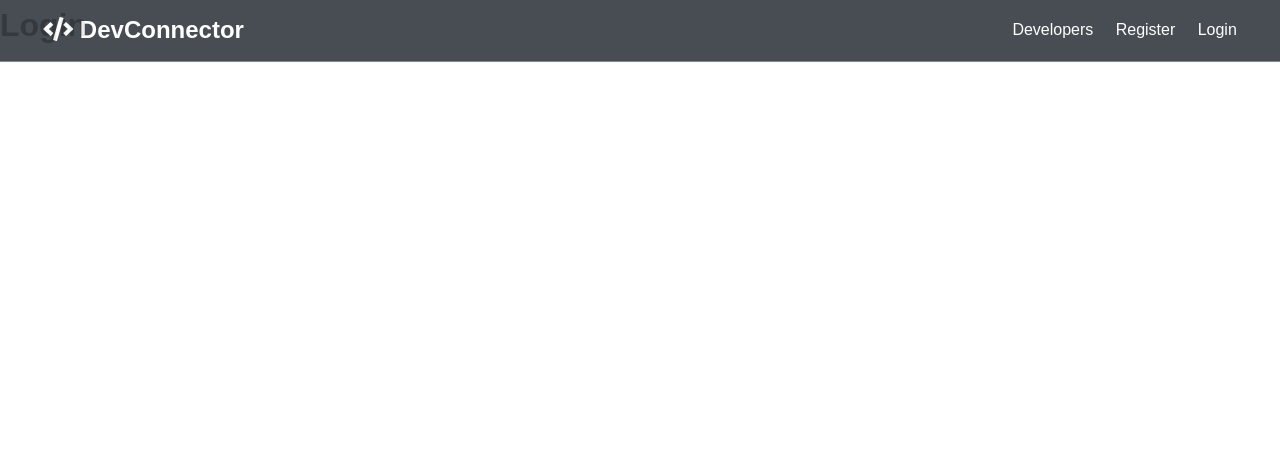
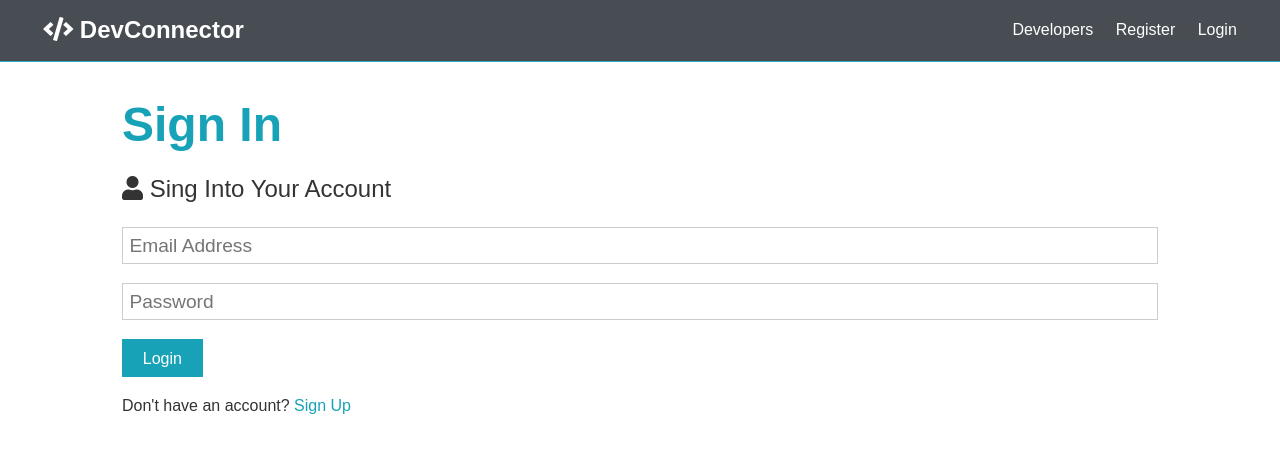
Before and after one commit to irehmanullah/Dev-Connector, a React (Create React App) app in the folder client/: page /login in a window 1280 px wide. Shown: the top 452 px of the page. Built offline with nearby package versions, Linux system fonts and the light colour scheme; the HTML template or start-up script is replaced by a standard one.

Commit message:
Login form front-end created

```diff
--- a/client/src/Components/auth/Login.js
+++ b/client/src/Components/auth/Login.js
@@ -1,7 +1,55 @@
-import React from 'react';
+import React, { useState } from 'react';
+import { Link } from 'react-router-dom';
 
 const Login = () => {
-    return (<h1>Login</h1>)
+    const [formData, setFormData] = useState({
+        email: '',
+        password: ''
+    });
+
+    const { email, password } = formData;
+
+    const onChange = (e) =>
+        setFormData({ ...formData, [e.target.name]: e.target.value });
+
+    const onSubmit = (e) => {
+        e.preventDefault();
+        console.log(formData)
+    };
+
+    return (
+        <section className="container">
+            <h1 className="large text-primary">Sign In</h1>
+            <p className="lead"><i className="fas fa-user"></i> Sing Into Your Account</p>
+            <form className="form" onSubmit={onSubmit}>
+                <div className="form-group">
+                    <input
+                        type="email"
+                        placeholder="Email Address"
+                        name="email"
+                        value={email}
+                        onChange={e => onChange(e)}
+                        required
+                    />
+                </div>
+                <div className="form-group">
+                    <input
+                        type="password"
+                        placeholder="Password"
+                        name="password"
+                        minLength="6"
+                        value={password}
+                        onChange={e => onChange(e)}
+                        required
+                    />
+                </div>
+                <input type="submit" className="btn btn-primary" value="Login" />
+            </form>
+            <p className="my-1">
+                Don't have an account?  <Link to='/register' >Sign Up</Link>
+            </p>
+        </section>
+    );
 }
 
 export default Login;
--- a/client/src/Components/auth/Register.js
+++ b/client/src/Components/auth/Register.js
@@ -58,7 +58,7 @@
                 <input type="submit" className="btn btn-primary" value="Register" />
             </form>
             <p className="my-1">
-                Already have an account? <Link to='login' >Sign In</Link>
+                Already have an account? <Link to='/login' >Sign In</Link>
             </p>
         </section>
     );
```
